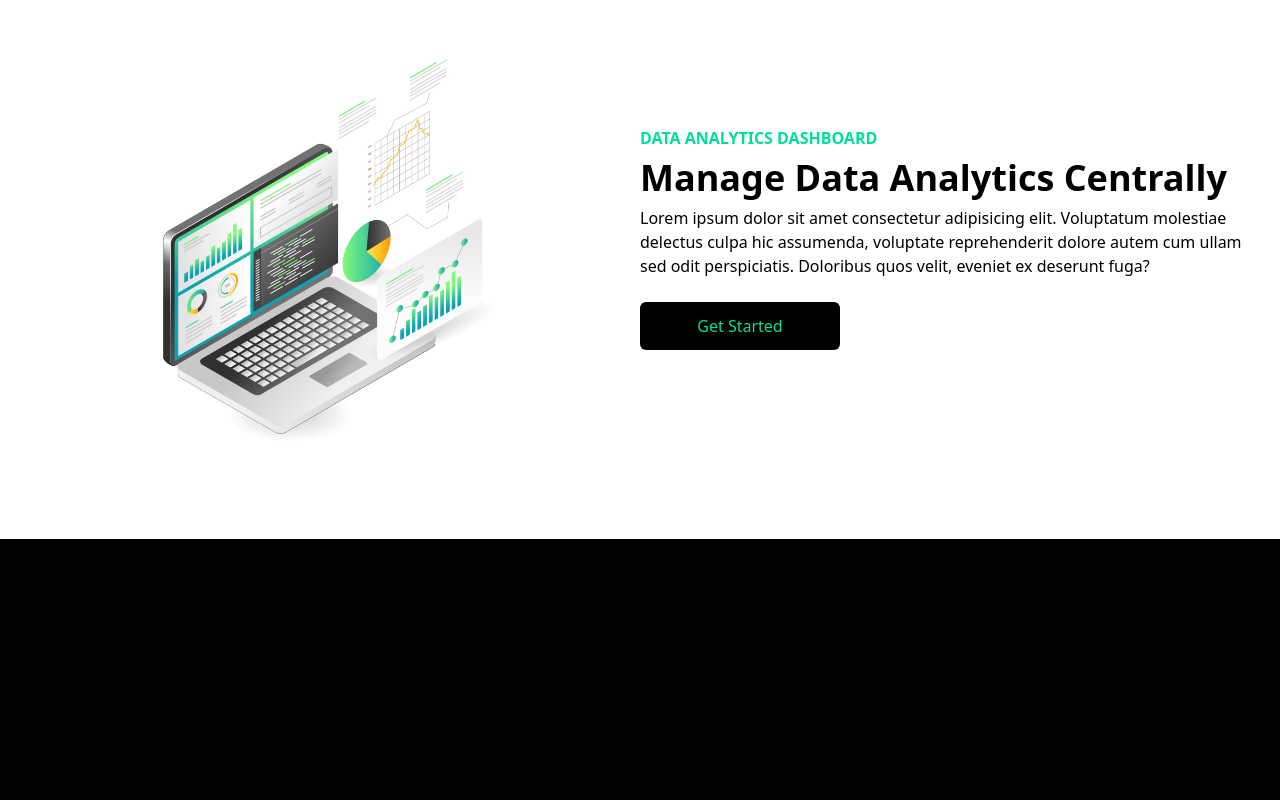
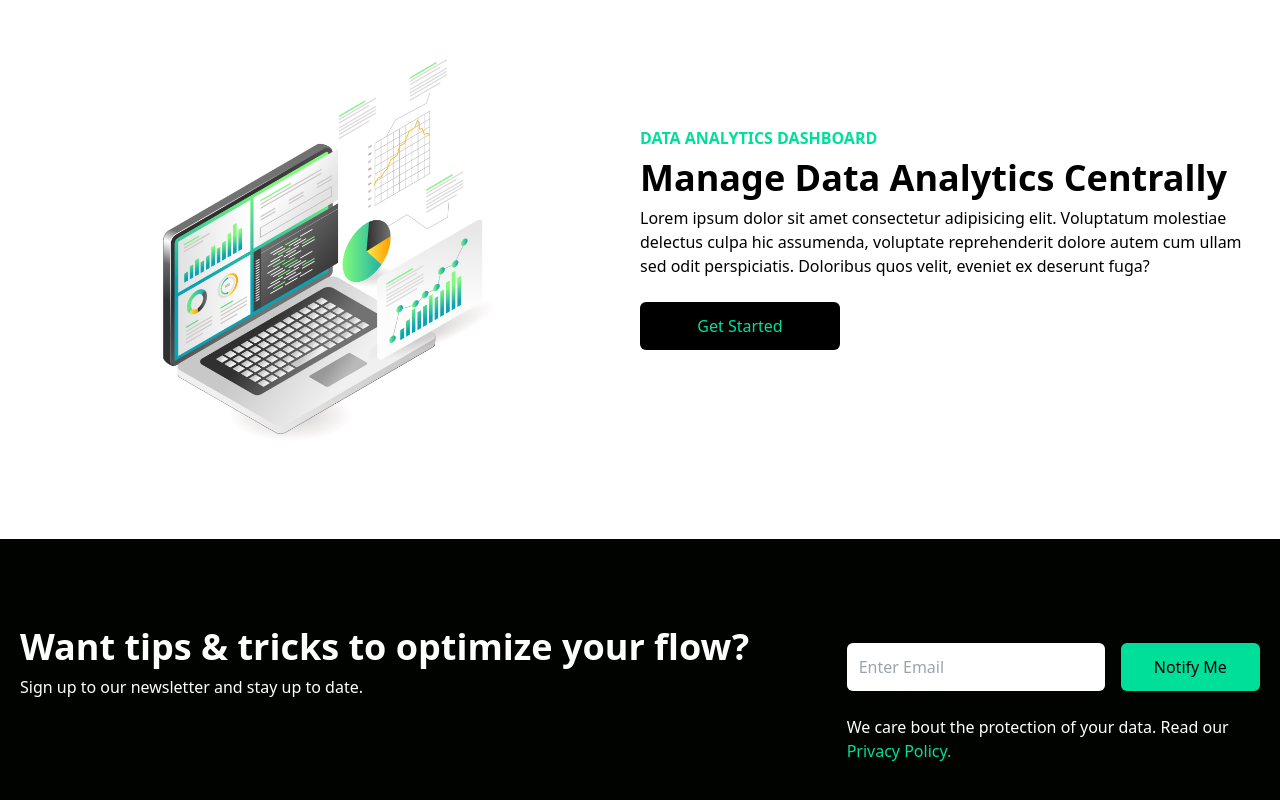
Before and after one commit to Ruan-Azeredo/Finance-Landing-Page, a React (Create React App) app: page / in a window 1280 px wide. Shown: the part 838-1638 px from the top of the page. Before the commit the page ends 1377 px from the top, so only its background shows below. Built offline with nearby package versions, Linux system fonts and the light colour scheme; the HTML template or start-up script is replaced by a standard one.

Commit message:
:construction: build: adiciona Newsletter

```diff
--- a/src/App.js
+++ b/src/App.js
@@ -1,13 +1,15 @@
 import Analytics from "./components/Analytics";
 import Hero from "./components/Hero";
 import Navbar from "./components/Navbar";
+import Newsletter from "./components/Newsletter";
 
 function App() {
   return (
     <div>
       <Navbar />
       <Hero />
-      <Analytics/>
+      <Analytics />
+      <Newsletter/>
     </div>
   );
 }
```
